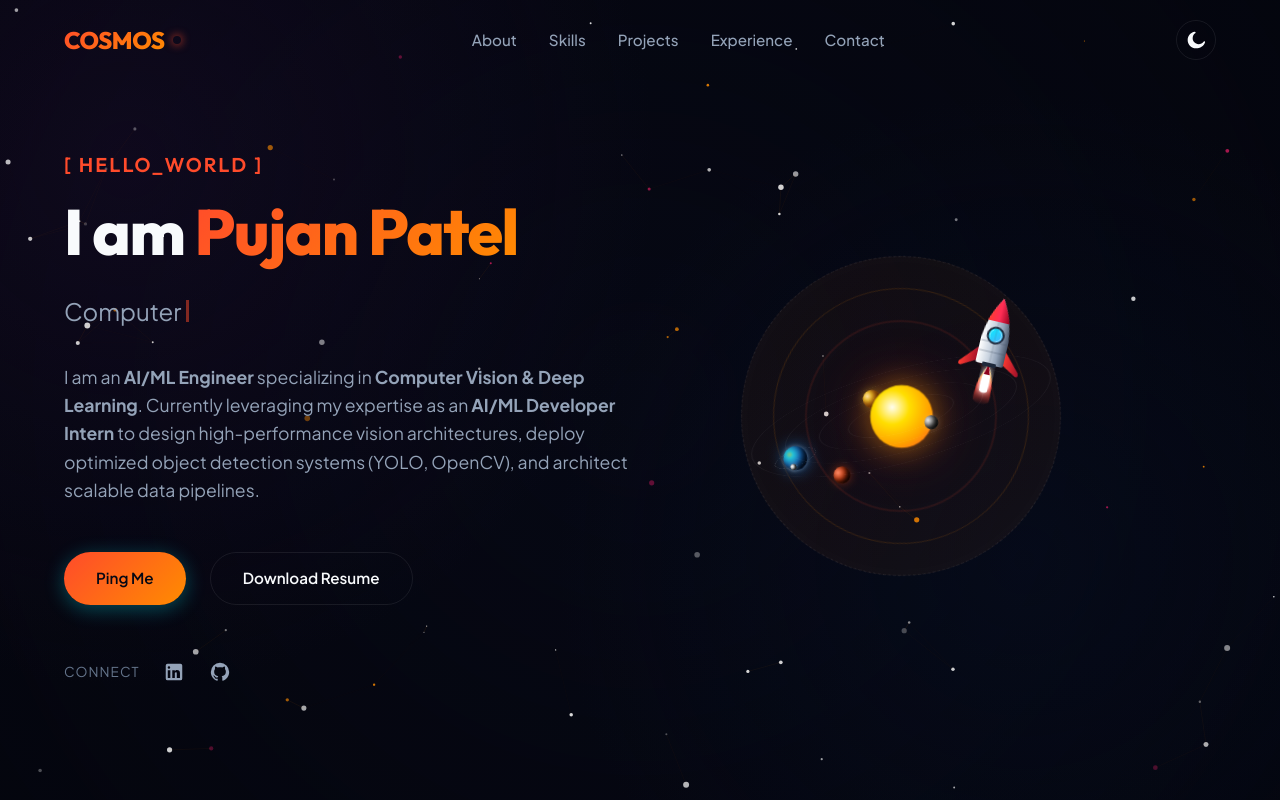
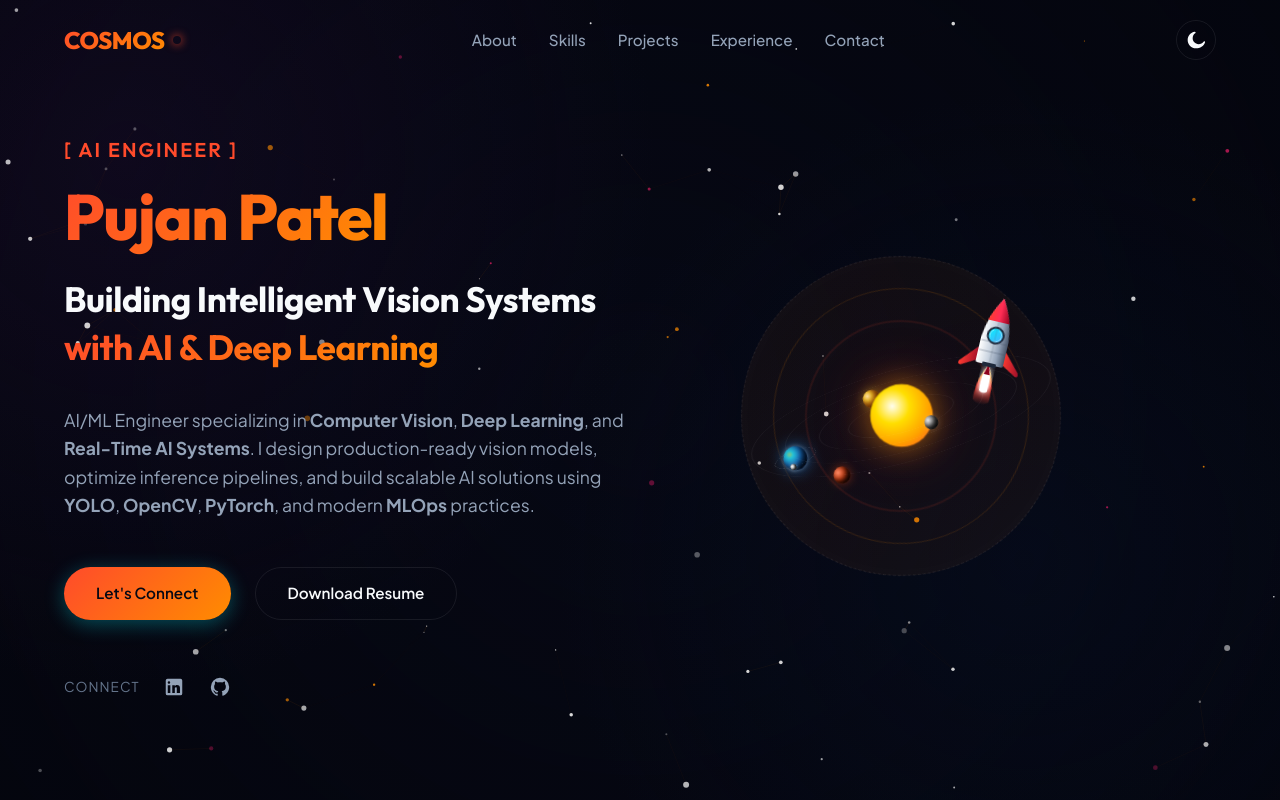
Before and after one commit to Pujan64/https-pujanpatelportfolio.github.io-, a plain HTML site: page index.html in a window 1280 px wide. Shown: the top 800 px of the page. Drawn offline with Linux system fonts and the light colour scheme; animation ran at ten frames a second.

Commit message:
Update hero section to emphasize AI Engineer focus

```diff
--- a/index.html
+++ b/index.html
@@ -41,16 +41,16 @@
         <section id="hero" class="hero-section">
             <div class="hero-grid">
                 <div class="hero-content reveal">
-                    <h3>[ HELLO_WORLD ]</h3>
-                    <h1>I am <span>Pujan Patel</span></h1>
-                    <div class="hero-typing">
-                        <span id="typing-text"></span><span class="typed-cursor"></span>
-                    </div>
+                    <h3>[ AI ENGINEER ]</h3>
+                    <h1><span>Pujan Patel</span></h1>
+                    <h2 class="hero-subtitle">
+                        Building Intelligent Vision Systems<br><span>with AI & Deep Learning</span>
+                    </h2>
                     <p class="hero-desc">
-                        I am an <strong>AI/ML Engineer</strong> specializing in <strong>Computer Vision & Deep Learning</strong>. Currently leveraging my expertise as an <strong>AI/ML Developer Intern</strong> to design high-performance vision architectures, deploy optimized object detection systems (YOLO, OpenCV), and architect scalable data pipelines.
+                        AI/ML Engineer specializing in <strong>Computer Vision</strong>, <strong>Deep Learning</strong>, and <strong>Real-Time AI Systems</strong>. I design production-ready vision models, optimize inference pipelines, and build scalable AI solutions using <strong>YOLO</strong>, <strong>OpenCV</strong>, <strong>PyTorch</strong>, and modern <strong>MLOps</strong> practices.
                     </p>
                     <div class="hero-btns">
-                        <a href="#contact" class="btn btn-primary">Ping Me</a>
+                        <a href="#contact" class="btn btn-primary">Let's Connect</a>
                         <a href="Resume_PujanPatel.pdf" download class="btn btn-secondary">Download Resume</a>
                     </div>
                     <div class="hero-socials">
--- a/style.css
+++ b/style.css
@@ -335,22 +335,21 @@ section {
     -webkit-text-fill-color: transparent;
 }
 
-.hero-typing {
-    font-size: 1.5rem;
-    color: var(--text-secondary);
-    min-height: 40px;
-    margin-bottom: 2rem;
-    display: flex;
-    align-items: center;
-    gap: 5px;
-}
-
-.typed-cursor {
+.hero-subtitle {
+    font-family: var(--font-heading);
+    font-size: 2.2rem;
+    font-weight: 700;
+    line-height: 1.35;
+    margin-bottom: 2.2rem;
+    color: var(--text-primary);
+    letter-spacing: -0.5px;
+}
+
+.hero-subtitle span {
+    background: var(--gradient-primary);
+    -webkit-background-clip: text;
+    -webkit-text-fill-color: transparent;
     display: inline-block;
-    width: 3px;
-    height: 1.4rem;
-    background-color: var(--accent-primary);
-    animation: blink 0.8s infinite;
 }
 
 @keyframes blink {
@@ -1907,6 +1906,10 @@ footer {
         font-size: 3rem;
     }
 
+    .hero-subtitle {
+        font-size: 1.6rem;
+    }
+
     .form-group-row {
         grid-template-columns: 1fr;
     }
```
